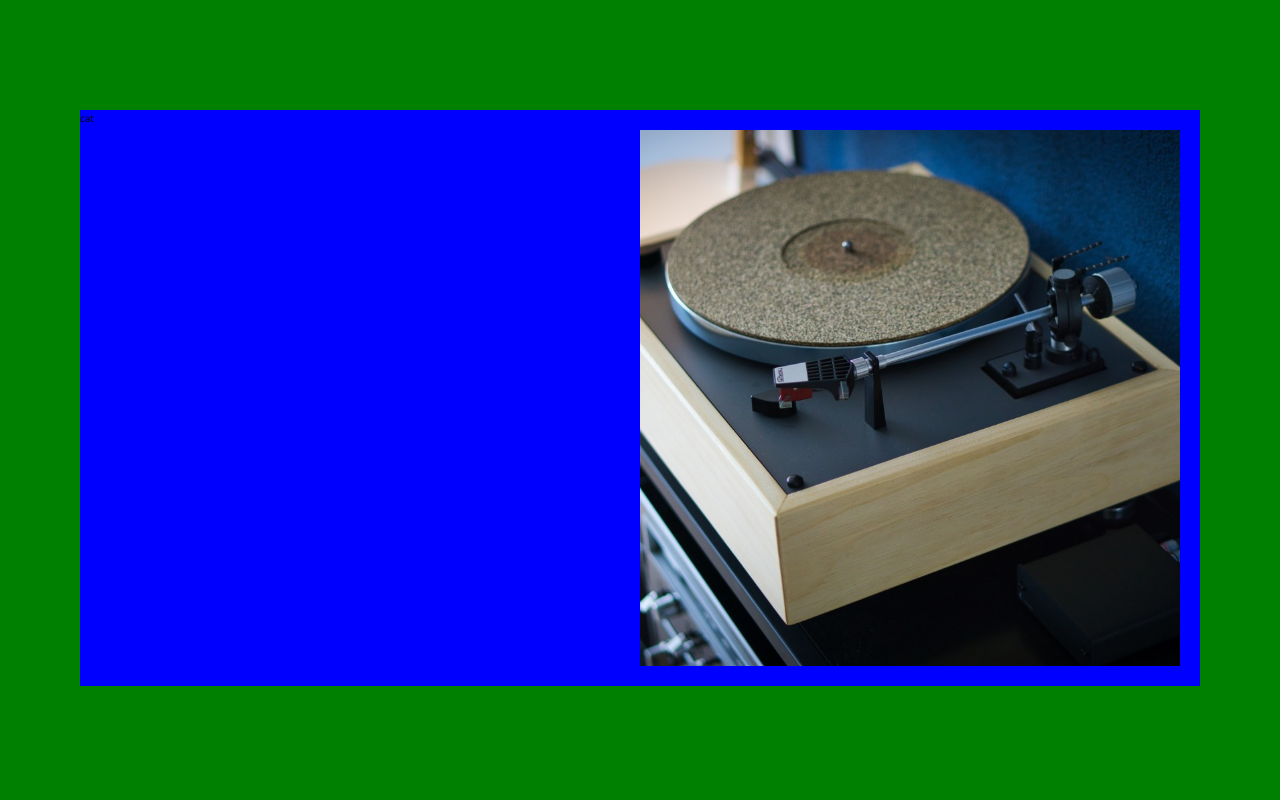
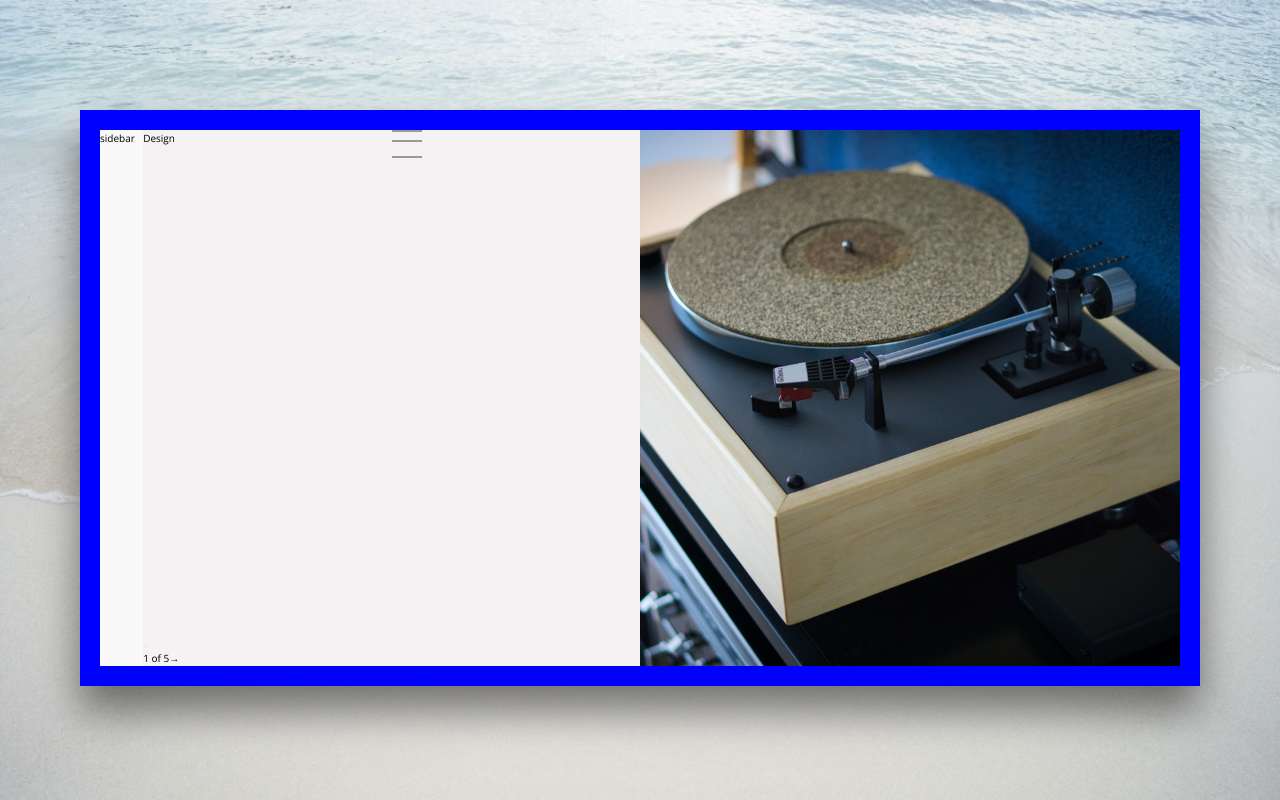
Before and after one commit to bcanedo4/SongAlbum, a website: page index.html in a window 1280 px wide. Drawn offline with nearby package versions, Linux system fonts and the light colour scheme.

Commit message:
Added a background image and a shadow on content

```diff
--- a/index.html
+++ b/index.html
@@ -14,10 +14,28 @@
     <div class="container">
         <div class="container--left">
             <div class="sidebar">
-                cat
+                sidebar
             </div>
             <main class="song">
-
+                <header class="header">
+                    <div class="header__title">Design</div>
+                    <div class="header__btn--nav"></div>
+                    <div class="search-bar"></div>
+                </header>
+                <div class="song__info">
+                    <div class="song__title"></div>
+                    <div class="song__artist--box">
+                        <div class="song__artist-date"></div>
+                        <button class="song__btn"></button>
+                    </div>
+                    <div class="play__btn"></div>
+                </div>
+                <div class="song__ratings">
+                    <div class="song__order">1 of 5<span>→</span></div>
+                    <div class="song__favorites"></div>
+                    <div class="song__views"></div>
+                    <div class="song__comments"></div>
+                </div>
             </main>
         </div>
         <div class="container--right"></div>
--- a/sass/base/_base.scss
+++ b/sass/base/_base.scss
@@ -38,5 +38,8 @@ body {
     font-family: 'Open Sans', sans-serif;
     font-weight: 400;
     line-height: 1.6;
-    background-color: green;
+    // background-color: green;
+    background-image: url(/img/background.jpg);
+    background-size: cover;
+    background-position: top;
 }
--- /dev/null
+++ b/sass/layout/_header.scss
@@ -0,0 +1,33 @@
+.header {
+    display: flex;
+    flex: 1;
+    justify-content: space-between;
+
+    &__title {
+
+    }
+
+    &__btn--nav {
+
+        &,
+        &::before,
+        &::after {
+            width: 3rem;
+            height: 2px;
+            background-color: var(--color-grey-dark-3);
+            display: inline-block;
+        }
+
+        &::before,
+        &::after {
+            content: "";
+            // position: absolute;
+            // left: 0;
+            // transition: all .2s;
+        }
+
+        &::before { top: -.8rem; }
+        &::after { top: .8rem; }
+
+    }
+}
--- a/sass/layout/_layout.scss
+++ b/sass/layout/_layout.scss
@@ -2,6 +2,7 @@
     margin: 11rem 8rem;
     background-color: blue;
     height: 72vh;
+    box-shadow: 0 2.5rem 4rem rgba(0, 0, 0, .5);
 
     display: flex;
     flex: 1;
@@ -9,7 +10,12 @@
     align-content: stretch;
 
     &--left {
+        display: flex;
         flex: 1;
+
+        margin-top: 2rem;
+        margin-bottom: 2rem;
+        margin-left: 2rem;
     }
 
     &--right {
@@ -17,6 +23,8 @@
         background-image: url(/img/album.jpg);
         background-size: cover;
         background-position: top;
-        margin: 2rem;
+        margin-top: 2rem;
+        margin-bottom: 2rem;
+        margin-right: 2rem;
     }
 }
--- /dev/null
+++ b/sass/layout/_sidebar.scss
@@ -0,0 +1,9 @@
+.sidebar {
+    background-color: var(--color-grey-light-1);
+
+    flex: 0 0 8%;
+
+    display: flex;
+    flex-direction: column;
+    justify-content: space-between;
+}
--- /dev/null
+++ b/sass/layout/_song.scss
@@ -0,0 +1,9 @@
+.song {
+    background-color: var(--color-grey-light-2);
+
+    flex: 0 0 92%;
+
+    display: flex;
+    flex-direction: column;
+    justify-content: space-between;
+}
--- a/sass/main.scss
+++ b/sass/main.scss
@@ -1,3 +1,6 @@
 @import "base/base";
 
+@import "layout/header";
 @import "layout/layout";
+@import "layout/sidebar";
+@import "layout/song";
```
Also changed, not shown: css/style.css, img/background.jpg (added).
